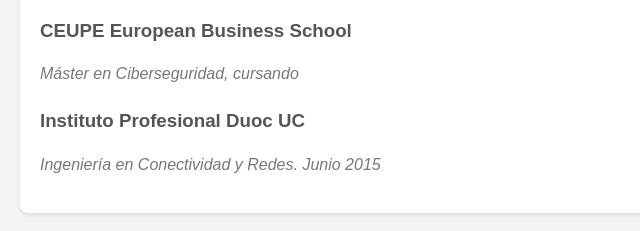
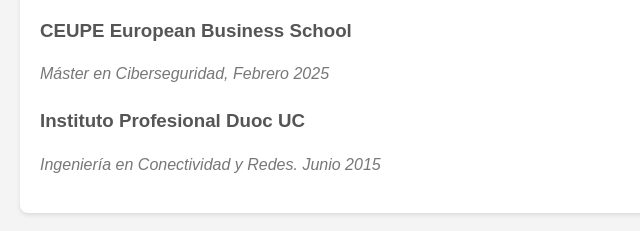
Before and after one commit to patrickmm639/cv, a plain HTML site: page index.html in a window 1280 px wide. Shown: the part 2211-2442 px from the top of the page, 0-640 px from the left. Drawn offline with Linux system fonts and the light colour scheme.

Commit message:
Update index.html

```diff
--- a/index.html
+++ b/index.html
@@ -101,7 +101,7 @@
         <h2>EDUCACIÓN</h2>
         <div class="institution">
             <h3>CEUPE European Business School</h3>
-            <p class="degree">Máster en Ciberseguridad, cursando</p>
+            <p class="degree">Máster en Ciberseguridad, Febrero 2025</p>
         </div>
         <div class="institution">
             <h3>Instituto Profesional Duoc UC</h3>
```
